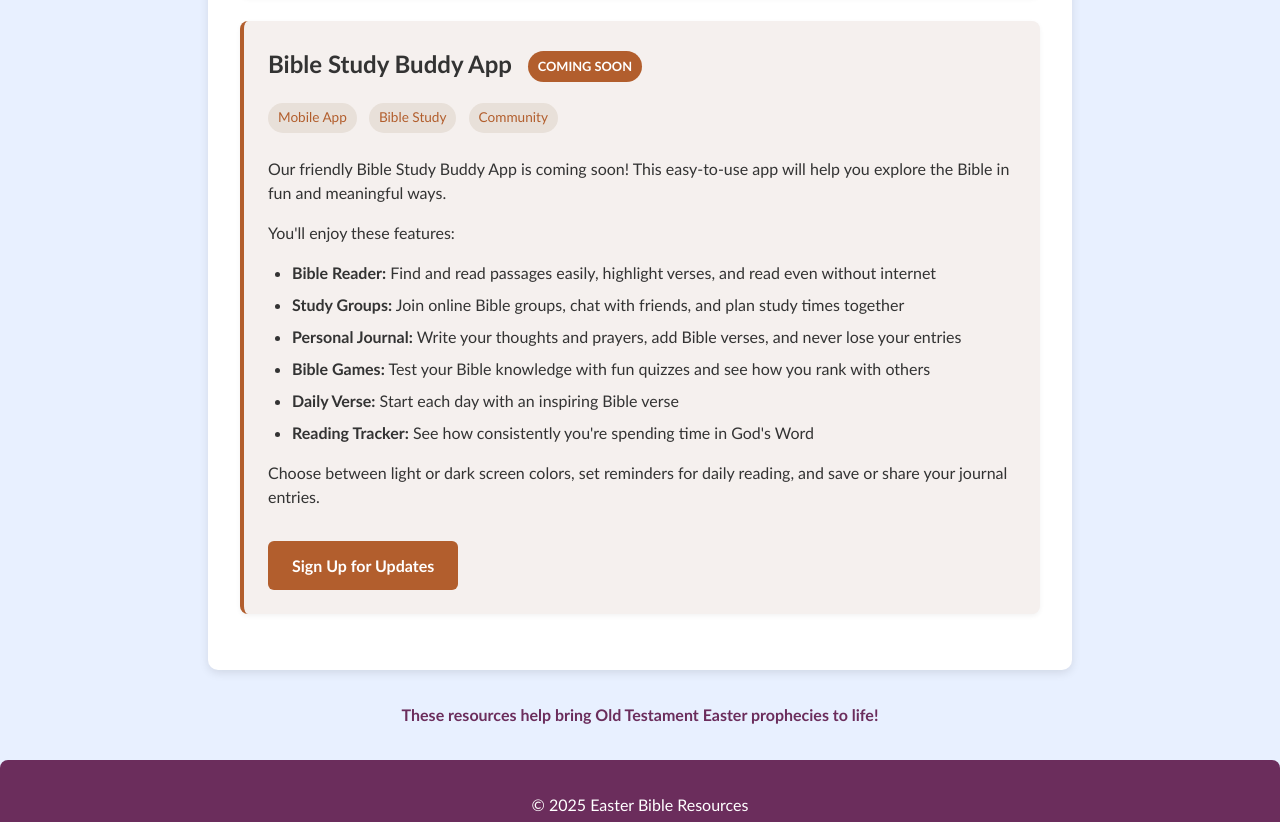
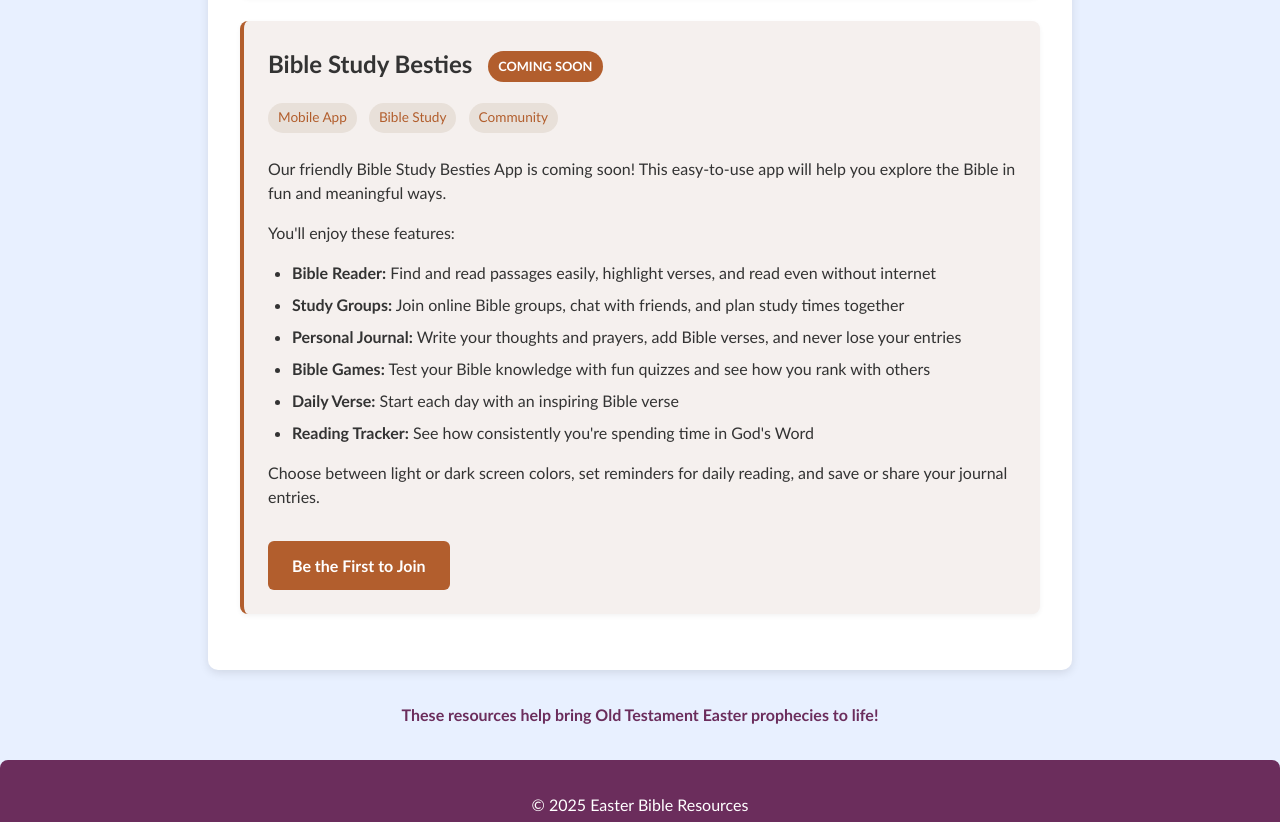
Before and after one commit to astrodeno/Biblebuddyapp2.0, a plain HTML site: page index.html in a window 1280 px wide. Shown: the part 1778-2600 px from the top of the page. Drawn offline with Linux system fonts and the light colour scheme.

Commit message:
Update index.html

```diff
--- a/index.html
+++ b/index.html
@@ -453,13 +453,14 @@
         </article>
 
         <!-- Bible Buddy App Card (Using Orange Card Style) -->
+       <!-- Find the Bible Buddy App Card section and update it -->
 <article id="bible-buddy" class="link-card card-orange" aria-labelledby="bible-buddy-heading">
-            <h2 id="bible-buddy-heading">Bible Study Buddy App <span class="coming-soon">COMING SOON</span></h2>
+    <h2 id="bible-buddy-heading">Bible Study Besties <span class="coming-soon">COMING SOON</span></h2>
     <div class="activity-tag activity-tag-orange">Mobile App</div>
     <div class="activity-tag activity-tag-orange">Bible Study</div>
     <div class="activity-tag activity-tag-orange">Community</div>
     <div class="description">
-                <p>Our friendly Bible Study Buddy App is coming soon! This easy-to-use app will help you explore the Bible in fun and meaningful ways.</p>
+        <p>Our friendly Bible Study Besties App is coming soon! This easy-to-use app will help you explore the Bible in fun and meaningful ways.</p>
         <p>You'll enjoy these features:</p>
         <ul class="feature-list">
             <li><strong>Bible Reader:</strong> Find and read passages easily, highlight verses, and read even without internet</li>
@@ -471,10 +472,9 @@
         </ul>
         <p>Choose between light or dark screen colors, set reminders for daily reading, and save or share your journal entries.</p>
     </div>
-            <a href="biblbuddyapp.html" class="link-button button-orange">Sign Up for Updates</a>
+    <a href="biblbuddyapp.html" class="link-button button-orange">Be the First to Join</a>
 </div>
 </article>
-
         <p style="text-align: center; margin-top: 2rem; color: #6b2d5c; font-weight: bold;">These resources help bring Old Testament Easter prophecies to life!</p>
 
         <footer>
```
Lines whose indentation alone changed are shown as unchanged.
